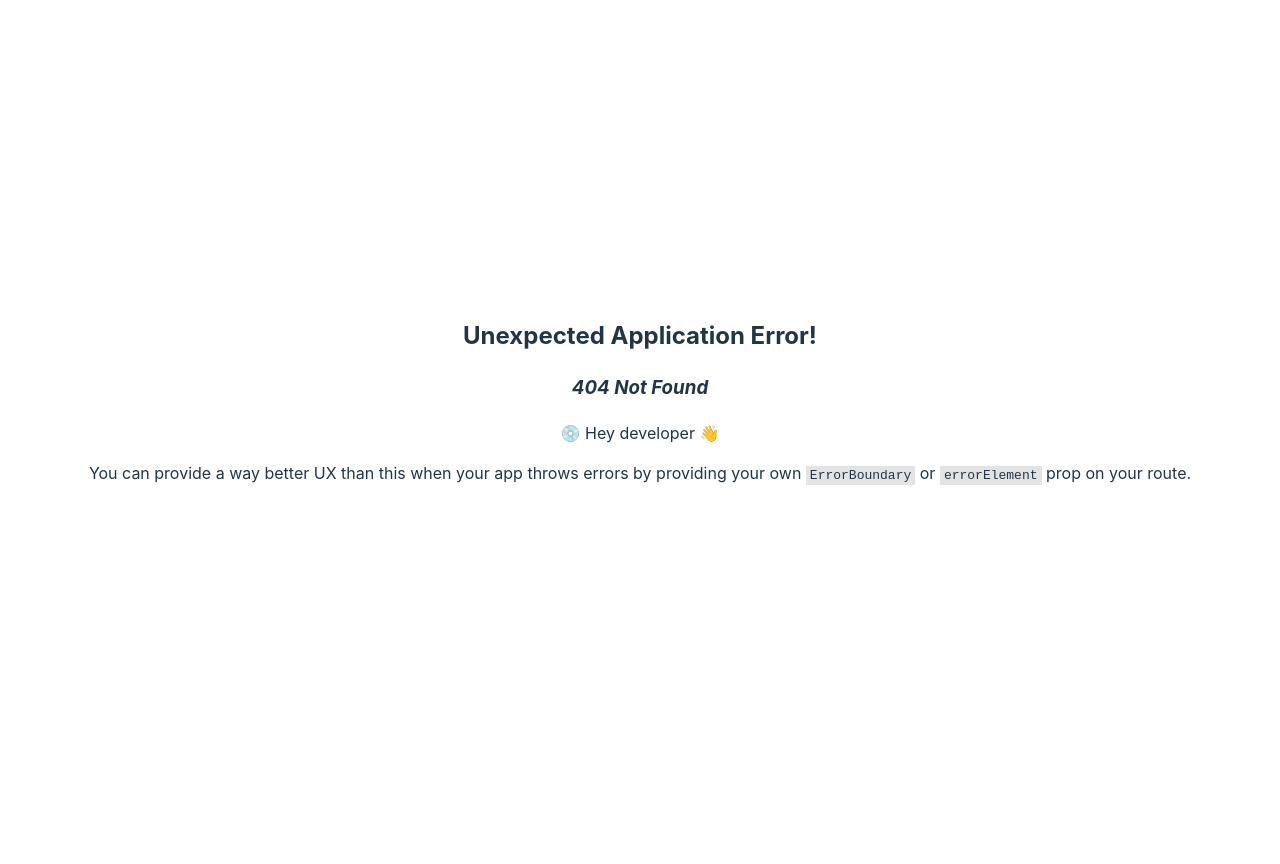
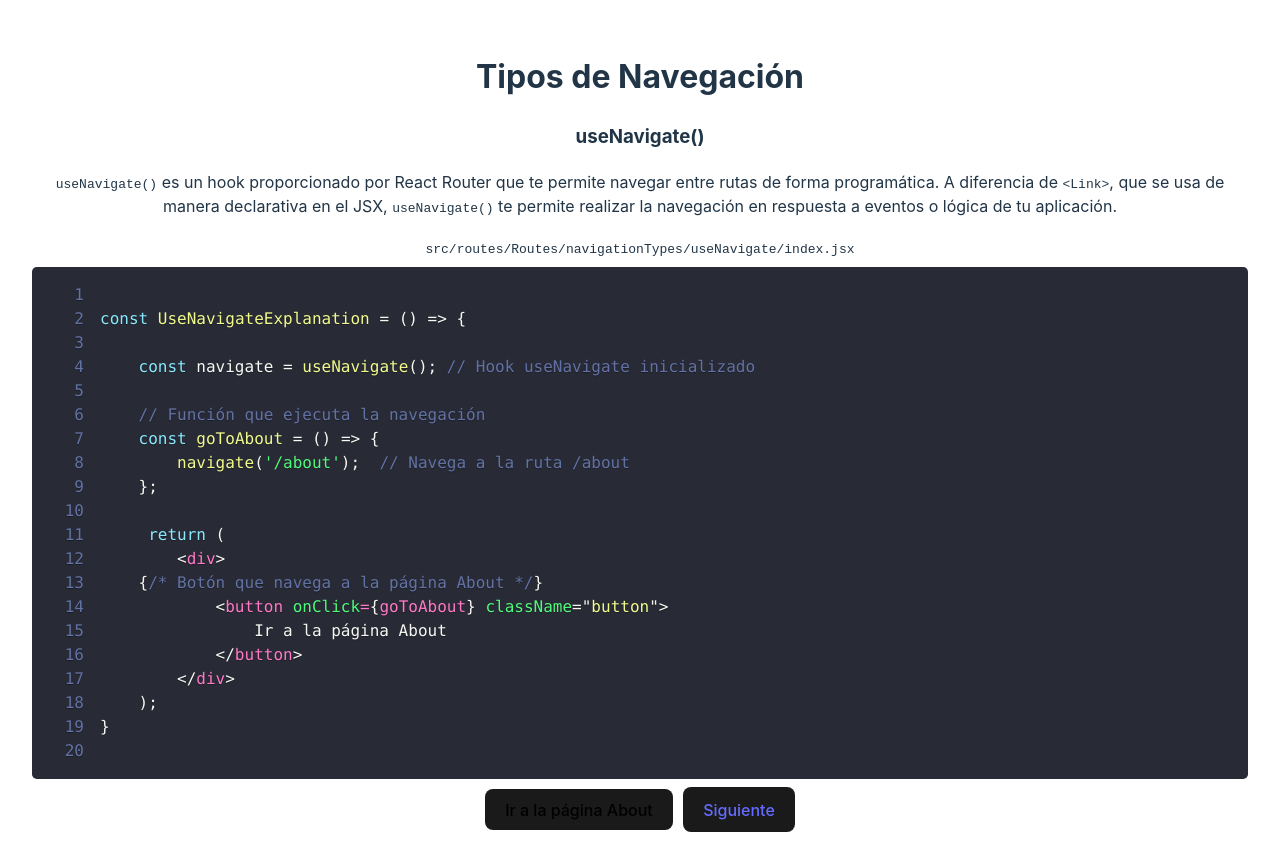
Before and after one commit to LuciaBonilla/react-router-presentation, a React (Vite) app: page /navigationtypes/useNavigate in a window 1280 px wide. Before the commit this address had no page. Before the commit the page ends 800 px from the top, so only its background shows below. Built offline with nearby package versions, Linux system fonts and the light colour scheme.

Commit message:
useNavigate()-useLocation()

```diff
--- a/src/routes/NavigationTypes/NavLink/index.jsx
+++ b/src/routes/NavigationTypes/NavLink/index.jsx
@@ -38,7 +38,7 @@ return (
                 {navLink}
             </SyntaxHighlighter>
 
-        <Link to='/navigationTypes/navigate/1' className="button">
+            <Link to='/navigationTypes/useNavigate' className="button">
                 Siguiente
             </Link>
         </div>
--- /dev/null
+++ b/src/routes/NavigationTypes/UseLocation/index.jsx
@@ -0,0 +1,36 @@
+import { Link, useLocation } from 'react-router-dom';
+import { useLocationCode } from '../texts';
+import { Prism as SyntaxHighlighter } from 'react-syntax-highlighter';
+import { dracula } from 'react-syntax-highlighter/dist/esm/styles/prism';
+
+const UseLocationExplanation = () => {
+    const location = useLocation(); // Hook useLocation inicializado
+
+    return (
+        <div>
+            <h3>useLocation()</h3>
+            <p>
+                El hook <code>useLocation()</code> proporciona acceso al objeto de ubicación actual de React Router.
+                Esto permite saber en qué ruta el usuario esta actualmente, y obtener detalles como <code>pathname</code>,
+                <code>search</code> (parámetros de consulta), y <code>state</code>.
+            </p>
+
+            <p>
+                La propiedad más común que se usa es <code>pathname</code>, que indica la ruta actual.
+                En este momento, estás en: <strong>{location.pathname}</strong>
+            </p>
+
+            <code>src/routes/Routes/navigationTypes/useLocation/index.jsx</code>
+            <SyntaxHighlighter showLineNumbers language="jsx" style={dracula}>
+                {useLocationCode}
+            </SyntaxHighlighter>
+
+            {/* Link para avanzar a la siguiente página */}
+            <Link to='/thanks' className="button">
+                Siguiente
+            </Link>
+        </div>
+    );
+}
+
+export default UseLocationExplanation;
--- /dev/null
+++ b/src/routes/NavigationTypes/UseNavigate/index.jsx
@@ -0,0 +1,42 @@
+import { Link, useNavigate } from 'react-router-dom';
+import { useNavigateCode } from '../texts';
+import { Prism as SyntaxHighlighter } from 'react-syntax-highlighter';
+import { dracula } from 'react-syntax-highlighter/dist/esm/styles/prism';
+
+const UseNavigateExplanation = () => {
+
+    const navigate = useNavigate(); // Se incializa el Hook useNavigate
+
+    // Función que ejecuta la navegación
+    const goToAbout = () => {
+        navigate('/about');  // Se Navega hacia la ruta /about
+    };
+
+    return (
+        <div>
+            <h3>useNavigate()</h3>
+            <p>
+                <code>useNavigate()</code> es un hook proporcionado por React Router que te permite
+                navegar entre rutas de forma programática. A diferencia de <code>&lt;Link&gt;</code>,
+                que se usa de manera declarativa en el JSX, <code>useNavigate()</code> te permite
+                realizar la navegación en respuesta a eventos o lógica de tu aplicación.
+            </p>
+
+            <code>src/routes/Routes/navigationTypes/useNavigate/index.jsx</code>
+            <SyntaxHighlighter showLineNumbers language="jsx" style={dracula}>
+                {useNavigateCode}
+            </SyntaxHighlighter>
+
+            <button onClick={goToAbout} className="button" style={{ display: 'inline-block', marginRight: '10px' }}>
+                Ir a la página About
+            </button>
+
+            <Link to='/navigationTypes/useLocation' className="button" style={{ display: 'inline-block' }}>
+                Siguiente
+            </Link>
+
+        </div>
+    );
+}
+
+export default UseNavigateExplanation;
--- a/src/routes/NavigationTypes/texts.jsx
+++ b/src/routes/NavigationTypes/texts.jsx
@@ -42,3 +42,38 @@ export const navLink = `
 >
   Dirección 3
 </NavLink>`;
+
+export const useNavigateCode = `
+const UseNavigateExplanation = () => {
+
+    const navigate = useNavigate(); // Hook useNavigate inicializado
+
+    // Función que ejecuta la navegación
+    const goToAbout = () => {
+        navigate('/about');  // Navega a la ruta /about
+    };
+
+     return (
+        <div>
+    {/* Botón que navega a la página About */}
+            <button onClick={goToAbout} className="button">
+                Ir a la página About
+            </button>
+        </div>
+    );
+}
+`;
+
+export const useLocationCode = `
+const UseLocationExplanation = () => {
+    const location = useLocation();
+
+  return (
+    <div>
+      <h1>Location Page</h1>
+      <p>Estás en la ruta: {location.pathname}</p>
+      <p>Estado actual: {JSON.stringify(location.state)}</p>
+    </div>
+  );
+}
+`;
--- a/src/routes/index.jsx
+++ b/src/routes/index.jsx
@@ -19,6 +19,8 @@ import PrivateRouteExplanation from "./Routes/PrivateRoutes/privateRouteExplanat
 import NavigateExplanation from "./NavigationTypes/Navigate/index.jsx";
 import LinkExplanation from "./NavigationTypes/Link/index.jsx";
 import NavLinkExplanation from "./NavigationTypes/NavLink/index.jsx";
+import UseNavigateExplanation from "./NavigationTypes/useNavigate/index.jsx";
+import UseLocationExplanation from "./NavigationTypes/UseLocation/index.jsx";
 
 export const BrowserRouter = createBrowserRouter([
   {
@@ -91,29 +93,45 @@ export const BrowserRouter = createBrowserRouter([
     children: [
       {
         path: 'navigate/:id',
-        element: <NavigateExplanation/>,
+        element: <NavigateExplanation />,
       },
       {
-        path:'navigate',
-        element: <NavigateExplanation/>,
+        path: 'navigate',
+        element: <NavigateExplanation />,
       },
       {
         path: 'link',
-        element: <LinkExplanation/>,
+        element: <LinkExplanation />,
       },
       {
         path: 'link/:id',
-        element: <LinkExplanation/>,
+        element: <LinkExplanation />,
       },
       {
         path: 'navLink',
-        element: <NavLinkExplanation/>,
+        element: <NavLinkExplanation />,
       },
       {
         path: 'navLink/:id',
-        element: <NavLinkExplanation/>
-      }
+        element: <NavLinkExplanation />,
+      },
+      {
+        path: 'useNavigate',
+        element: <UseNavigateExplanation />,
+      },
+      {
+        path: 'useLocation',
+        element: <UseLocationExplanation />,
+      },
+
     ]
   },
+  {
+    path: 'thanks',
+    element: <h1>¡Gracias por su atención!
+      ¿Preguntas?
+    </h1>,
+
+  }
 
 ])
```
Lines whose indentation alone changed are shown as unchanged.
